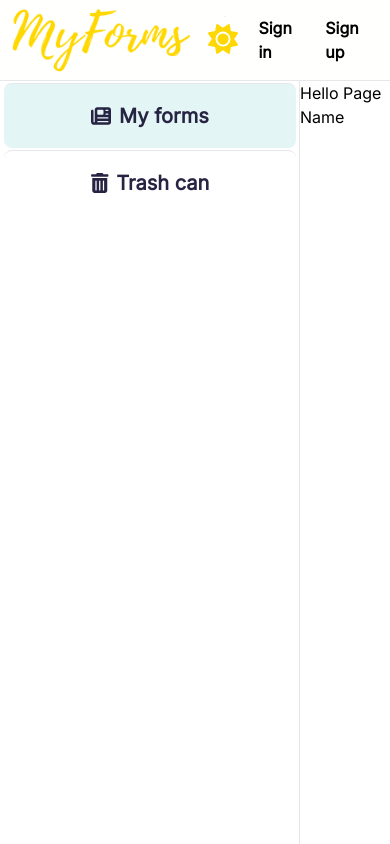
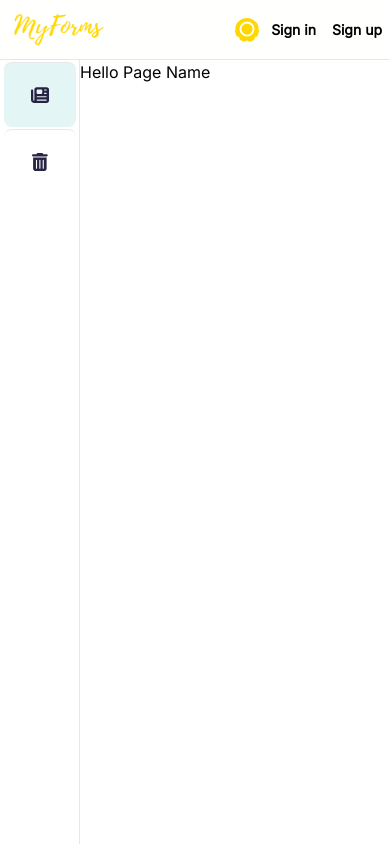
Before and after one commit to dang252/myForms, a Next.js app in the folder myforms/: page /dashboard/forms in a window 390 px wide. Shown: the top 844 px of the page. Built offline with nearby package versions, Linux system fonts and the light colour scheme.

Commit message:
change responsive

```diff
--- a/myforms/src/app/components/dashboard-sidebar.tsx
+++ b/myforms/src/app/components/dashboard-sidebar.tsx
@@ -8,23 +8,27 @@ import { faNewspaper, faTrashCan } from "@fortawesome/free-solid-svg-icons"
 export default function DBSideBar() {
     const pathname = usePathname()
     return (
-        <div className="h-full w-[300px] dark:border-r-gray-600 border-r-gray-200 border-r-[1px] flex flex-col text-xl text-light-text dark:text-dark-text font-bold">
+        <div className="group h-full lg:w-[300px] lg:hover:w-[300px] w-[80px] hover:w-[200px]
+         dark:border-r-gray-600 border-r-gray-200 border-r-[1px]
+         flex flex-col lg:text-lg text-sm text-light-text dark:text-dark-text font-bold absolute lg:static">
             <Link
                 href={'/dashboard/forms'}
-                className={(pathname === '/dashboard/forms' ? `bg-light-sec dark:bg-dark-sec` : ``) + ` w-[292px] mx-1 mt-0.5 h-12 px-4 py-8 hover:bg-light-sec dark:hover:bg-dark-sec
+                className={(pathname === '/dashboard/forms' ? `bg-light-sec dark:bg-dark-sec` : ``) +
+                    ` w-[72px] group-hover:w-[192px] lg:w-[292px] lg:group-hover:w-[292px] mx-1 mt-0.5 h-12 px-4 py-8 hover:bg-light-sec dark:hover:bg-dark-sec
                 flex items-center justify-center dark:border-t-gray-600 border-t-gray-200 border-t-[1px] rounded-lg
-                transition-all hover:shadow-md hover:m-0 hover:h-16 hover:z-10`}
+                transition-all hover:shadow-md hover:m-0 hover:h-16 hover:z-10 hover:text-light-btn dark:hover:text-dark-btn`}
             >
-                <FontAwesomeIcon icon={faNewspaper} />
-                <span className="ml-2">My forms</span>
+                <FontAwesomeIcon icon={faNewspaper} className='text-lg' />
+                <span className="ml-2 hidden group-hover:inline-block lg:inline-block transition-none">My forms</span>
             </Link>
             <Link href={'/dashboard/trashcan'}
-                className={(pathname === '/dashboard/trashcan' ? `bg-light-sec dark:bg-dark-sec` : ``) + ` w-[292px] mx-1 mt-0.5 h-12 px-4 py-8 hover:bg-light-sec dark:hover:bg-dark-sec
+                className={(pathname === '/dashboard/trashcan' ? `bg-light-sec dark:bg-dark-sec` : ``) +
+                    ` w-[72px] group-hover:w-[192px] lg:w-[292px] lg:group-hover:w-[292px] mx-1 mt-0.5 h-12 px-4 py-8 hover:bg-light-sec dark:hover:bg-dark-sec
                 flex items-center justify-center dark:border-t-gray-600 border-t-gray-200 border-t-[1px] rounded-lg
-                transition-all hover:shadow-md hover:m-0 hover:h-16 hover:z-10`}
+                transition-all hover:shadow-md hover:m-0 hover:h-16 hover:z-10 hover:text-light-btn dark:hover:text-dark-btn`}
             >
-                <FontAwesomeIcon icon={faTrashCan} />
-                <span className="ml-2">Trash can</span>
+                <FontAwesomeIcon icon={faTrashCan} className='text-lg' />
+                <span className="ml-2 hidden group-hover:inline-block lg:inline-block transition-none ">Trash can</span>
             </Link>
         </div>
     );
--- a/myforms/src/app/components/navbar.tsx
+++ b/myforms/src/app/components/navbar.tsx
@@ -30,11 +30,11 @@ export default function Navbar() {
     }, []);
 
     return (
-        <div id="navbar" className=" border-b-[1px] border-gray-200 dark:border-gray-600 sticky top-0 w-full z-10 flex items-center bg-light-bg dark:bg-dark-bg text-ligt-text dark:text-dark-text">
-            <Link href={"/"} className="w-fit block">
+        <div id="navbar" className=" min-h-[60px] border-b-[1px] border-gray-200 dark:border-gray-600 sticky top-0 w-full z-10 flex items-center bg-light-bg dark:bg-dark-bg text-ligt-text dark:text-dark-text text-sm sm:text-lg transition-all">
+            <Link href={"/"} className="sm:ml-5 ml-2 sm:w-[150px] w-[100px] block transition-all">
                 <Logo />
             </Link>
-            <div className="overflow-hidden ml-auto mr-2 hover:cursor-pointer hover:bg-light-sec dark:hover:bg-dark-sec flex justify-center items-center rounded-full w-12 h-12 ite">
+            <div className="overflow-hidden ml-auto mr-2 hover:cursor-pointer hover:bg-light-sec dark:hover:bg-dark-sec flex justify-center items-center rounded-full sm:w-12 sm:h-12 w-6 h-6 transition-all">
                 <ThemeBtn />
             </div>
             {/* <Link href={"/"} className="rounded-full shadow-md w-12 h-12 flex justify-center items-center hover:bg-light-sec dark:hover:bg-dark-sec" >
--- a/myforms/src/app/dashboard/layout.tsx
+++ b/myforms/src/app/dashboard/layout.tsx
@@ -11,9 +11,11 @@ export default function dashboard({
     children: React.ReactNode;
 }) {
     return (
-        <div className="h-screen flex">
+        <div className="h-screen flex relative">
             <DBSideBar />
-            {children}
+            <div className="lg:ml-0 ml-[80px]">
+                {children}
+            </div>
         </div>
     );
 }
--- a/myforms/src/app/globals.css
+++ b/myforms/src/app/globals.css
@@ -2,26 +2,24 @@
 @tailwind components;
 @tailwind utilities;
 
-/* :root {
-  --foreground-rgb: 0, 0, 0;
-  --background-start-rgb: 214, 219, 220;
-  --background-end-rgb: 255, 255, 255;
+/* width */
+::-webkit-scrollbar {
+  width: 5px;
 }
 
-@media (prefers-color-scheme: dark) {
-  :root {
-    --foreground-rgb: 255, 255, 255;
-    --background-start-rgb: 0, 0, 0;
-    --background-end-rgb: 0, 0, 0;
-  }
+/* Track */
+::-webkit-scrollbar-track {
+  background: #f1f1f1;
+  @apply bg-light-bg
 }
 
-body {
-  color: rgb(var(--foreground-rgb));
-  background: linear-gradient(
-      to bottom,
-      transparent,
-      rgb(var(--background-end-rgb))
-    )
-    rgb(var(--background-start-rgb));
-} */
+/* Handle */
+::-webkit-scrollbar-thumb {
+  background: #888;
+  border-radius: 5px;
+}
+
+/* Handle on hover */
+::-webkit-scrollbar-thumb:hover {
+  background: #555;
+}
```
